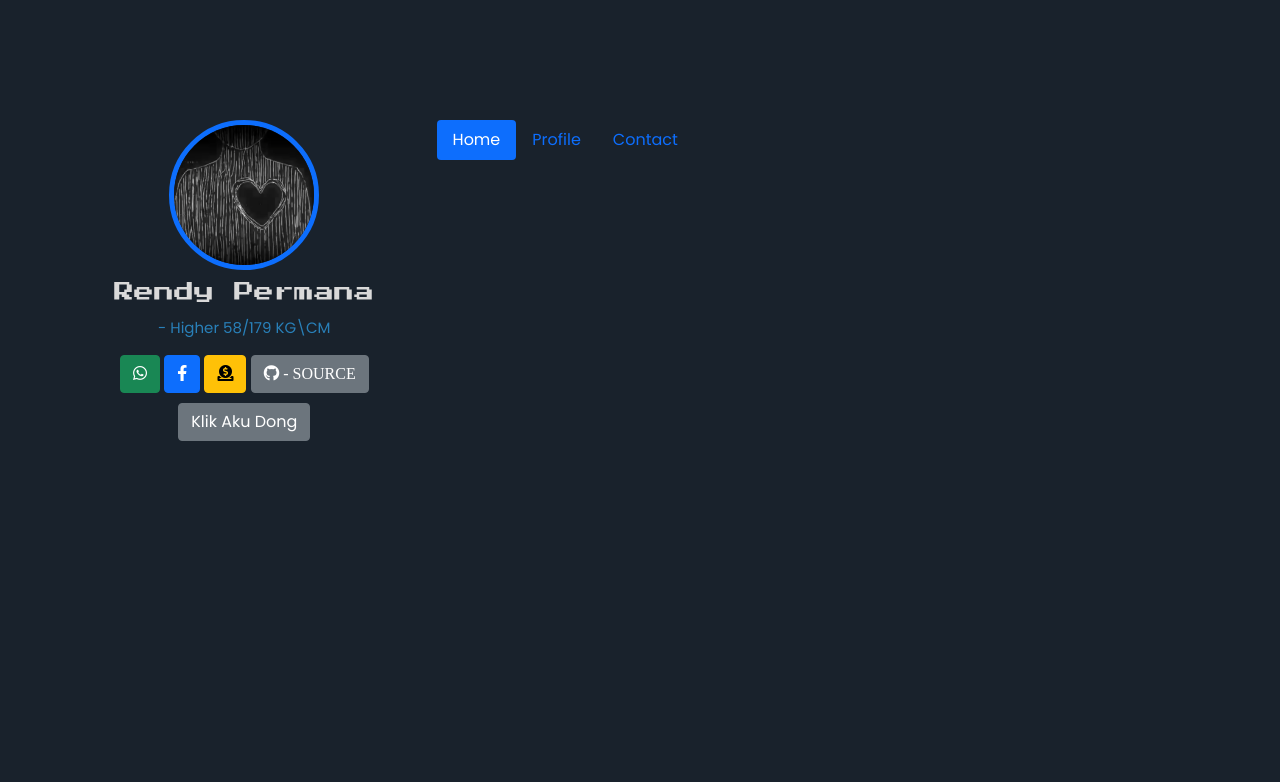
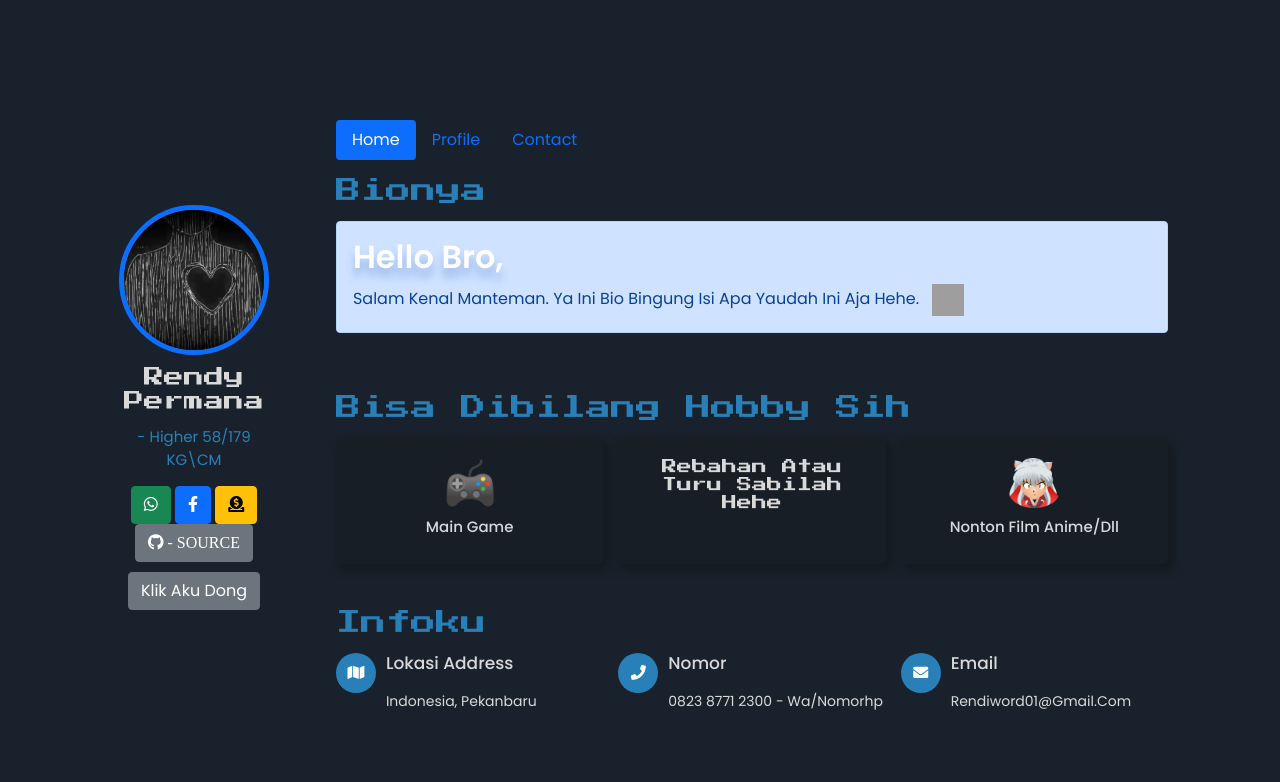
Before and after one commit to Rennd9/RendySite, a plain HTML site: page index.html in a window 1280 px wide. Drawn offline with nearby package versions, Linux system fonts and the light colour scheme; grey boxes are pictures that could not be loaded.

Commit message:
Update index.html

```diff
--- a/index.html
+++ b/index.html
@@ -51,7 +51,7 @@
   </li>
 </ul>
 <div class="tab-content" id="pills-tabContent">
-  <div class="tab-pane fade show " id="pills-home" role="tabpanel" aria-labelledby="pills-home-tab">
+  <div class="tab-pane fade show active" id="pills-home" role="tabpanel" aria-labelledby="pills-home-tab">
 
         <div class="about">
             <h3 class="title games font">bionya</h3>
```
